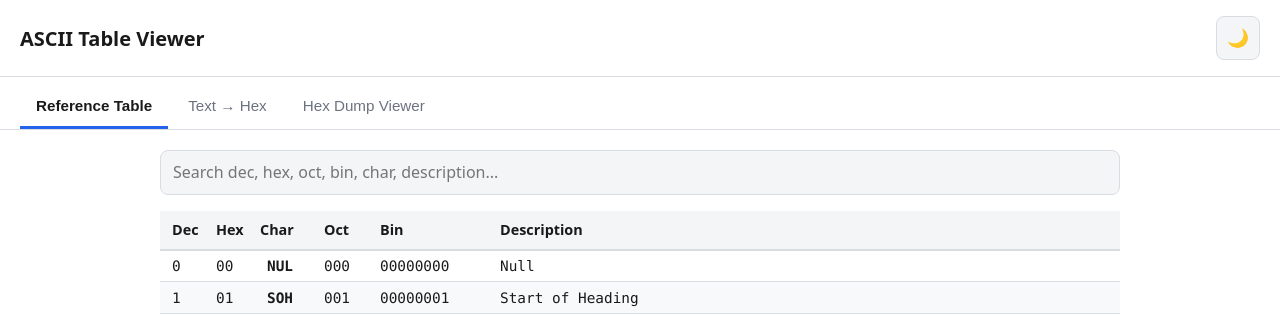
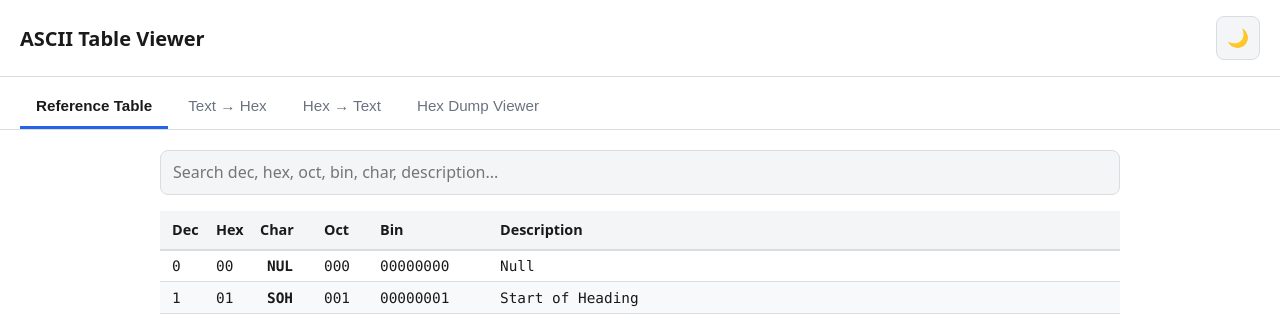
Before and after one commit to Zendarq/ascii-table-viewer, a Flask app: page / in a window 1280 px wide. Shown: the top 318 px of the page. Run offline with Flask 3, Linux system fonts and the light colour scheme.

Commit message:
Add Hex -> Text converter tab
Accepts hex with spaces, no separators, or 0x prefixes; flags odd-length
input as an error instead of silently dropping the trailing nibble.

```diff
--- a/static/script.js
+++ b/static/script.js
@@ -129,6 +129,43 @@
     }
   });
 
+  /* ---------- Hex -> Text converter ---------- */
+  const hexInput = document.getElementById("hex-input");
+  const textOutput = document.getElementById("text-output");
+  const hex2textError = document.getElementById("hex2text-error");
+  const copyTextButton = document.getElementById("copy-text");
+
+  function hexToText(input) {
+    const cleaned = input.replace(/0x/gi, "").replace(/[^0-9a-fA-F]/g, "");
+    if (!cleaned) return { text: "", error: "" };
+    if (cleaned.length % 2 !== 0) {
+      return { text: "", error: "Odd number of hex digits" };
+    }
+    const bytes = cleaned.match(/.{2}/g).map((pair) => parseInt(pair, 16));
+    return { text: bytes.map((code) => String.fromCharCode(code)).join(""), error: "" };
+  }
+
+  hexInput.addEventListener("input", () => {
+    const { text, error } = hexToText(hexInput.value);
+    textOutput.value = text;
+    hex2textError.textContent = error;
+  });
+
+  copyTextButton.addEventListener("click", async () => {
+    if (!textOutput.value) return;
+    try {
+      await navigator.clipboard.writeText(textOutput.value);
+      const original = copyTextButton.textContent;
+      copyTextButton.textContent = "Copied!";
+      setTimeout(() => {
+        copyTextButton.textContent = original;
+      }, 1200);
+    } catch (err) {
+      textOutput.select();
+      document.execCommand("copy");
+    }
+  });
+
   /* ---------- Hex Dump Viewer ---------- */
   const hexdumpInput = document.getElementById("hexdump-input");
   const hexdumpHexEl = document.getElementById("hexdump-hex");
--- a/static/style.css
+++ b/static/style.css
@@ -254,6 +254,10 @@ tbody tr:nth-child(even) {
   margin-left: auto;
 }
 
+#hex2text-error:not(:empty) {
+  color: #dc2626;
+}
+
 .small-button {
   min-height: 36px;
   padding: 0.35rem 0.85rem;
--- a/templates/index.html
+++ b/templates/index.html
@@ -15,6 +15,7 @@
   <nav class="tab-bar" role="tablist">
     <button class="tab-button" data-tab="table" role="tab" aria-selected="true">Reference Table</button>
     <button class="tab-button" data-tab="convert" role="tab" aria-selected="false">Text → Hex</button>
+    <button class="tab-button" data-tab="hex2text" role="tab" aria-selected="false">Hex → Text</button>
     <button class="tab-button" data-tab="hexdump" role="tab" aria-selected="false">Hex Dump Viewer</button>
   </nav>
 
@@ -72,7 +73,20 @@
       <textarea id="hex-output" rows="6" readonly placeholder="Hex output appears here..."></textarea>
     </section>
 
-    <!-- Tab 3: Hex Dump Viewer -->
+    <!-- Tab 3: Hex -> Text -->
+    <section id="tab-hex2text" class="tab-panel" data-tab-panel="hex2text" hidden>
+      <label for="hex-input">Hex</label>
+      <textarea id="hex-input" rows="6" placeholder="Paste hex bytes here, e.g. 48 65 6c 6c 6f"></textarea>
+
+      <div class="convert-output-header">
+        <label for="text-output">Text</label>
+        <span id="hex2text-error" class="byte-count"></span>
+        <button id="copy-text" class="small-button" type="button">Copy</button>
+      </div>
+      <textarea id="text-output" rows="6" readonly placeholder="Decoded text appears here..."></textarea>
+    </section>
+
+    <!-- Tab 4: Hex Dump Viewer -->
     <section id="tab-hexdump" class="tab-panel" data-tab-panel="hexdump" hidden>
       <label for="hexdump-input">Paste a hex dump (xxd / hexdump -C style)</label>
       <textarea id="hexdump-input" rows="8" placeholder="00000000  48 65 6c 6c 6f 20 57 6f  72 6c 64 21 0a           |Hello World!.|"></textarea>
```
